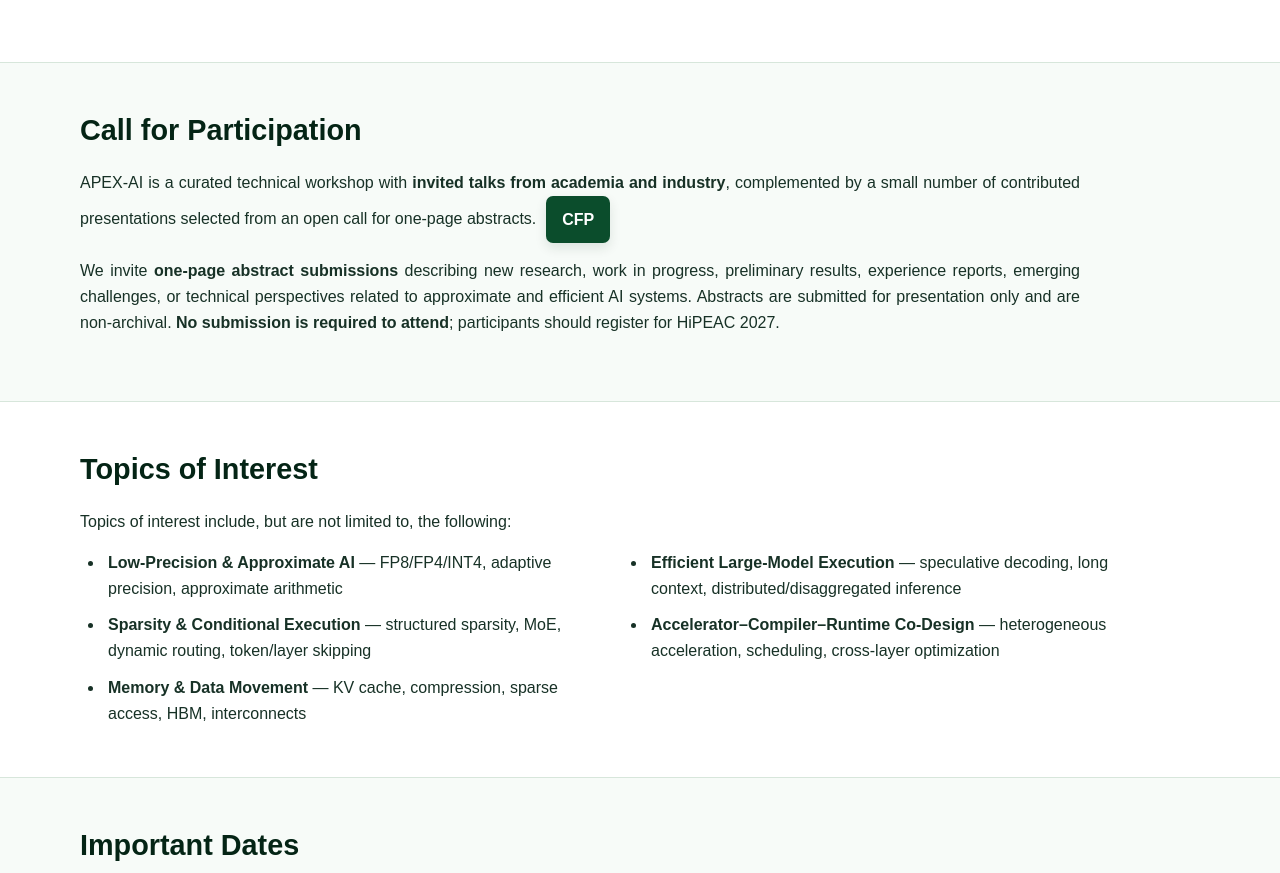
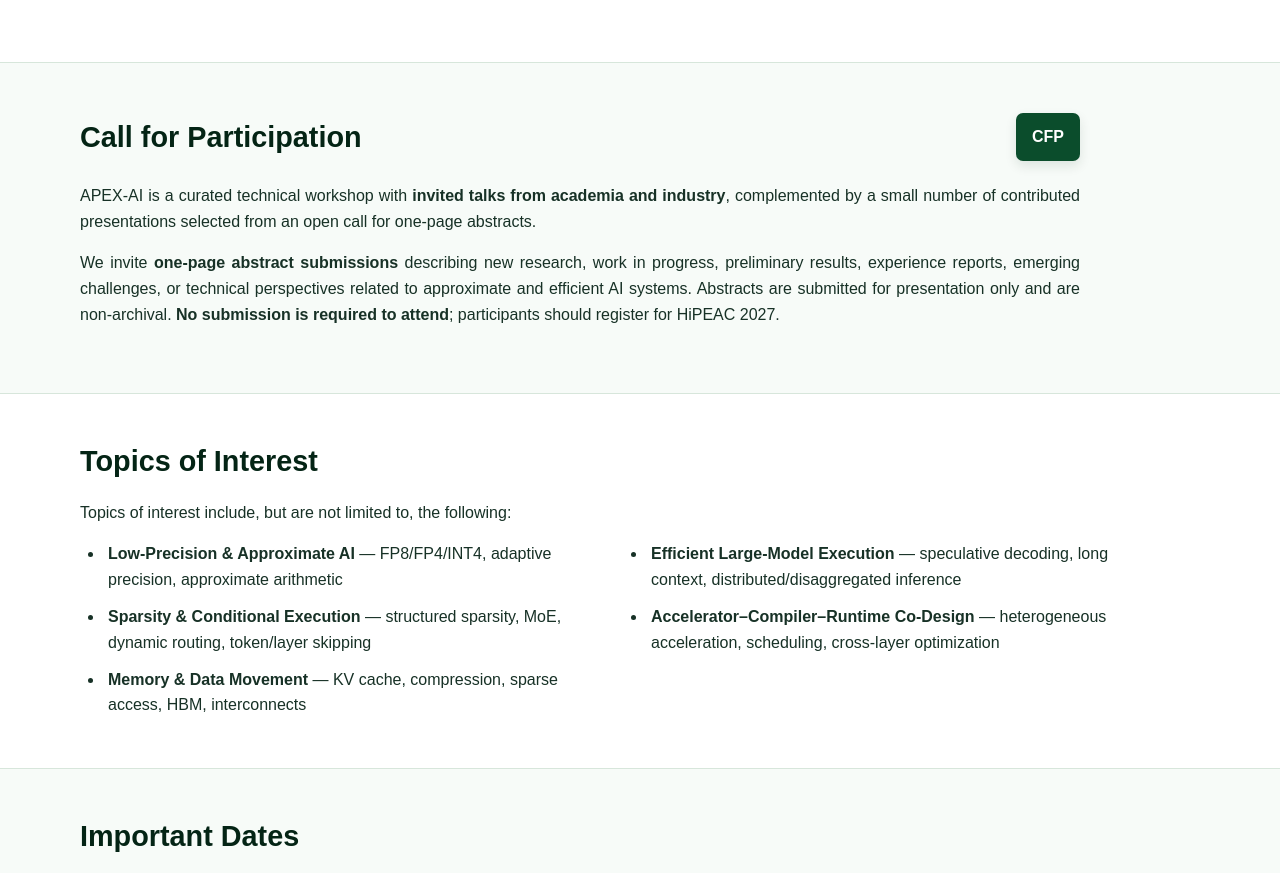
Before and after one commit to APEXAI-Workshop/apexai-workshop.github.io, a plain HTML site: page index.html in a window 1280 px wide. Shown: the part 870-1743 px from the top of the page. Drawn offline with Linux system fonts and the light colour scheme.

Commit message:
Align CFP button with section heading and text block

```diff
--- a/index.html
+++ b/index.html
@@ -22,7 +22,7 @@
   <meta property="og:image" content="https://apex-ai-workshop.github.io/hipeac27/assets/images/apex-ai-logo.png" />
   <meta property="og:image:alt" content="APEX-AI Workshop logo" />
 
-  <link rel="stylesheet" href="style.css?v=20261113-1" />
+  <link rel="stylesheet" href="style.css?v=20261125-2" />
   <link rel="stylesheet" href="hero-flow.css?v=20261113-1" />
 </head>
 
@@ -100,15 +100,15 @@
       <div class="wrap">
         <div class="cfp-heading-row">
           <h2>Call for Participation</h2>
+          <a
+            class="button primary cfp-inline-button"
+            id="cfp-button"
+            href="assets/documents/APEX-AI_CFP.pdf"
+            target="_blank"
+            rel="noopener noreferrer"
+          >CFP</a>
         </div>
         <div id="cfp-text"></div>
-        <a
-          class="button primary cfp-inline-button"
-          id="cfp-button"
-          href="assets/documents/APEX-AI_CFP.pdf"
-          target="_blank"
-          rel="noopener noreferrer"
-        >CFP</a>
       </div>
     </section>
 
@@ -188,6 +188,6 @@
   <footer id="footer-text"></footer>
 
   <script src="website-data.js?v=20261113-1"></script>
-  <script src="script.js?v=20261113-1"></script>
+  <script src="script.js?v=20261125-1"></script>
 </body>
 </html>
--- a/script.js
+++ b/script.js
@@ -119,12 +119,6 @@ function renderPage() {
   cfpText.innerHTML = websiteData.cfpParagraphs
     .map(text => `<p>${text}</p>`)
     .join("");
-
-  // Move the CFP button inline to the end of the first paragraph.
-  const cfpButton = document.getElementById("cfp-button");
-  if (cfpButton && cfpText.firstElementChild) {
-    cfpText.firstElementChild.appendChild(cfpButton);
-  }
 
   document.getElementById("topics-list").innerHTML = `
     <ul class="topics-list">
--- a/style.css
+++ b/style.css
@@ -248,16 +248,17 @@ p { margin: 0 0 15px; }
 .cfp-heading-row {
   display: flex;
   align-items: center;
-  justify-content: flex-start;
+  justify-content: space-between;
   gap: 14px;
+  max-width: 1000px;
+  margin-bottom: 22px;
 }
 
 .cfp-heading-row h2 {
-  margin: 0 0 22px;
+  margin: 0;
 }
 
 .cfp-inline-button {
-  margin-left: 10px;
   vertical-align: middle;
   white-space: nowrap;
 }
```
Also changed, not shown: 1 other file.
